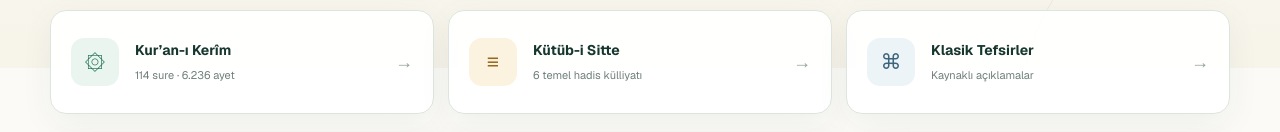
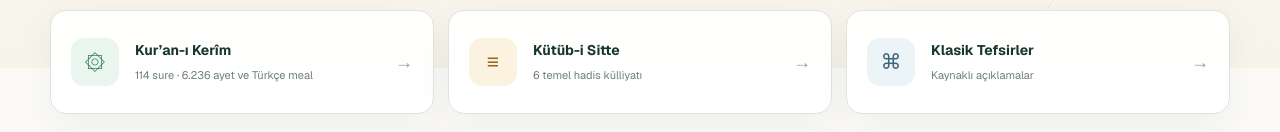
Before and after one commit to saitakarcesme/WikiTefsir, a Next.js app: page / in a window 1280 px wide. Shown: the part 611-743 px from the top of the page. Built offline with nearby package versions, Linux system fonts and the light colour scheme.

Commit message:
copy: announce complete Turkish meal coverage

```diff
--- a/app/page.tsx
+++ b/app/page.tsx
@@ -5,7 +5,7 @@ import { SiteHeader } from './components/site-header';
 import { getTurkishMeal, getVerse, turkishMealMetadata } from '@/lib/quran';
 
 const collections = [
-  { name: 'Kur’an-ı Kerîm', detail: '114 sure · 6.236 ayet', tone: 'green', href: '/sureler' },
+  { name: 'Kur’an-ı Kerîm', detail: '114 sure · 6.236 ayet ve Türkçe meal', tone: 'green', href: '/sureler' },
   { name: 'Kütüb-i Sitte', detail: '6 temel hadis külliyatı', tone: 'amber', href: '/hadis' },
   { name: 'Klasik Tefsirler', detail: 'Kaynaklı açıklamalar', tone: 'blue', href: '/alim/taberi' },
 ];
```
